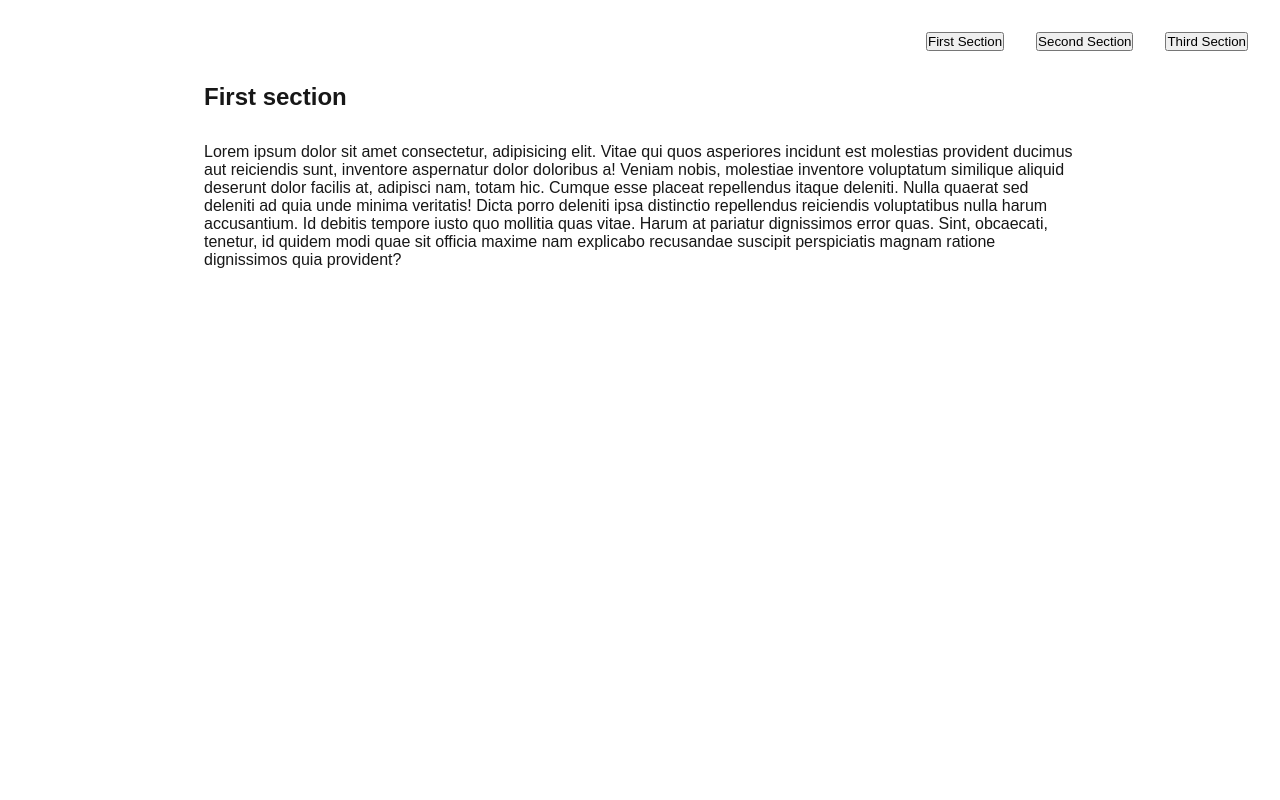
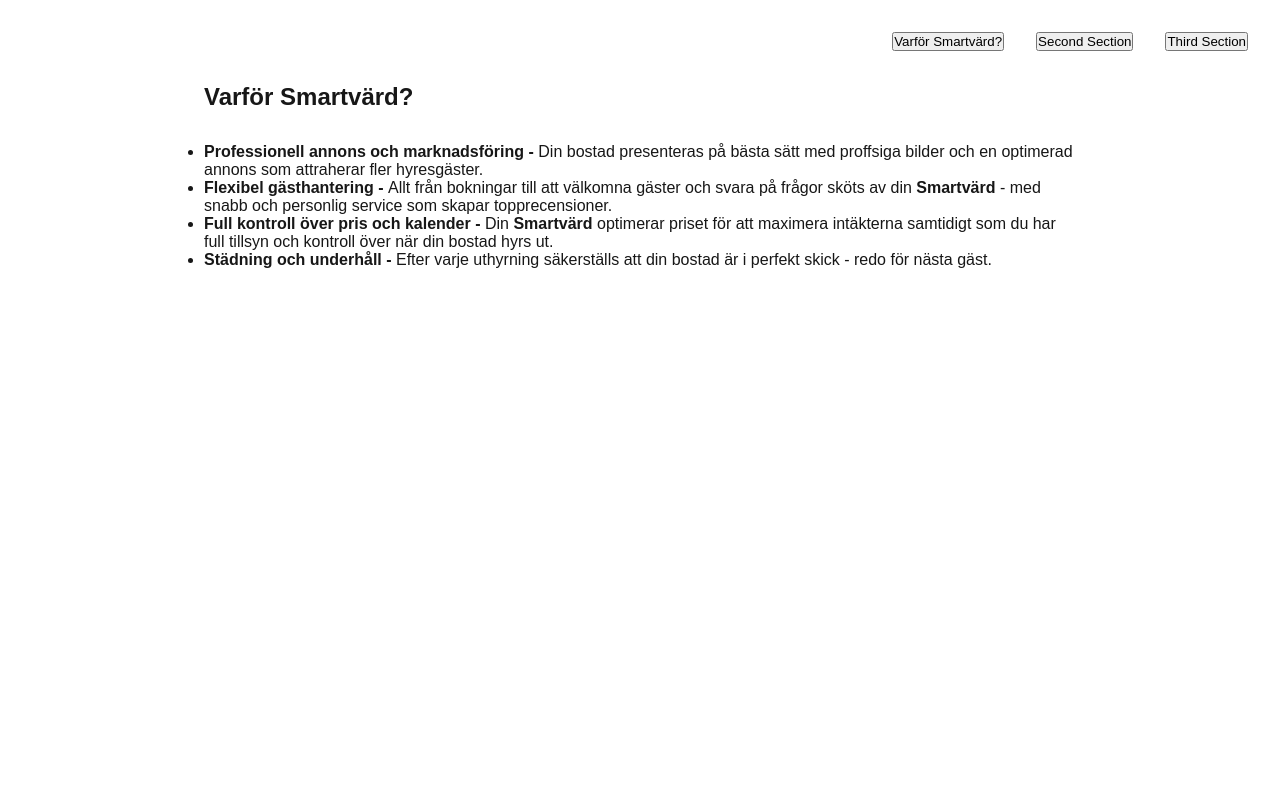
Before and after one commit to Baabzie/isac, a Next.js app: page / in a window 1280 px wide. Shown: the top 800 px of the page. Built offline with nearby package versions, Linux system fonts and the light colour scheme.

Commit message:
first section content added

```diff
--- a/src/components/layout/NavBar.tsx
+++ b/src/components/layout/NavBar.tsx
@@ -21,7 +21,7 @@
       <ul>
         <li>
           <button onClick={() => handleButton("firstSection")}>
-            First Section
+            Varför Smartvärd?
           </button>
         </li>
         <li>
--- a/src/pages/index.tsx
+++ b/src/pages/index.tsx
@@ -22,21 +22,47 @@
       </Head>
       <div>
         <section id="firstSection">
-          <h2>First section</h2>
-          <p>
-            Lorem ipsum dolor sit amet consectetur, adipisicing elit. Vitae qui
-            quos asperiores incidunt est molestias provident ducimus aut
-            reiciendis sunt, inventore aspernatur dolor doloribus a! Veniam
-            nobis, molestiae inventore voluptatum similique aliquid deserunt
-            dolor facilis at, adipisci nam, totam hic. Cumque esse placeat
-            repellendus itaque deleniti. Nulla quaerat sed deleniti ad quia unde
-            minima veritatis! Dicta porro deleniti ipsa distinctio repellendus
-            reiciendis voluptatibus nulla harum accusantium. Id debitis tempore
-            iusto quo mollitia quas vitae. Harum at pariatur dignissimos error
-            quas. Sint, obcaecati, tenetur, id quidem modi quae sit officia
-            maxime nam explicabo recusandae suscipit perspiciatis magnam ratione
-            dignissimos quia provident?
-          </p>
+          <h2>Varför Smartvärd?</h2>
+          <ul>
+            <li>
+              <span className="bold-text">
+                Professionell annons och marknadsföring -{" "}
+              </span>
+              <span className="regular-text">
+                Din bostad presenteras på bästa sätt med proffsiga bilder och en
+                optimerad annons som attraherar fler hyresgäster.
+              </span>
+            </li>
+            <li>
+              <span className="bold-text">Flexibel gästhantering - </span>
+              <span className="regular-text">
+                Allt från bokningar till att välkomna gäster och svara på frågor
+                sköts av din
+              </span>
+              <span className="bold-text"> Smartvärd </span>
+              <span className="regular-text">
+                - med snabb och personlig service som skapar topprecensioner.
+              </span>
+            </li>
+            <li>
+              <span className="bold-text">
+                Full kontroll över pris och kalender -
+              </span>
+              <span className="regular-text"> Din</span>
+              <span className="bold-text"> Smartvärd </span>
+              <span className="regular-text">
+                optimerar priset för att maximera intäkterna samtidigt som du
+                har full tillsyn och kontroll över när din bostad hyrs ut.
+              </span>
+            </li>
+            <li>
+              <span className="bold-text">Städning och underhåll - </span>
+              <span className="regular-text">
+                Efter varje uthyrning säkerställs att din bostad är i perfekt
+                skick - redo för nästa gäst.
+              </span>
+            </li>
+          </ul>
         </section>
         <section id="secondSection">
           <h2>Second section</h2>
--- a/src/styles/globals.scss
+++ b/src/styles/globals.scss
@@ -47,8 +47,16 @@
 }
 
 section {
-  margin-bottom: 40rem;
+  height: 100vh;
+  // margin-bottom: 40rem;
   h2 {
     margin-bottom: 2rem;
   }
 }
+
+.bold-text {
+  font-weight: bold;
+}
+.regular-text {
+  display: inline;
+}
```
